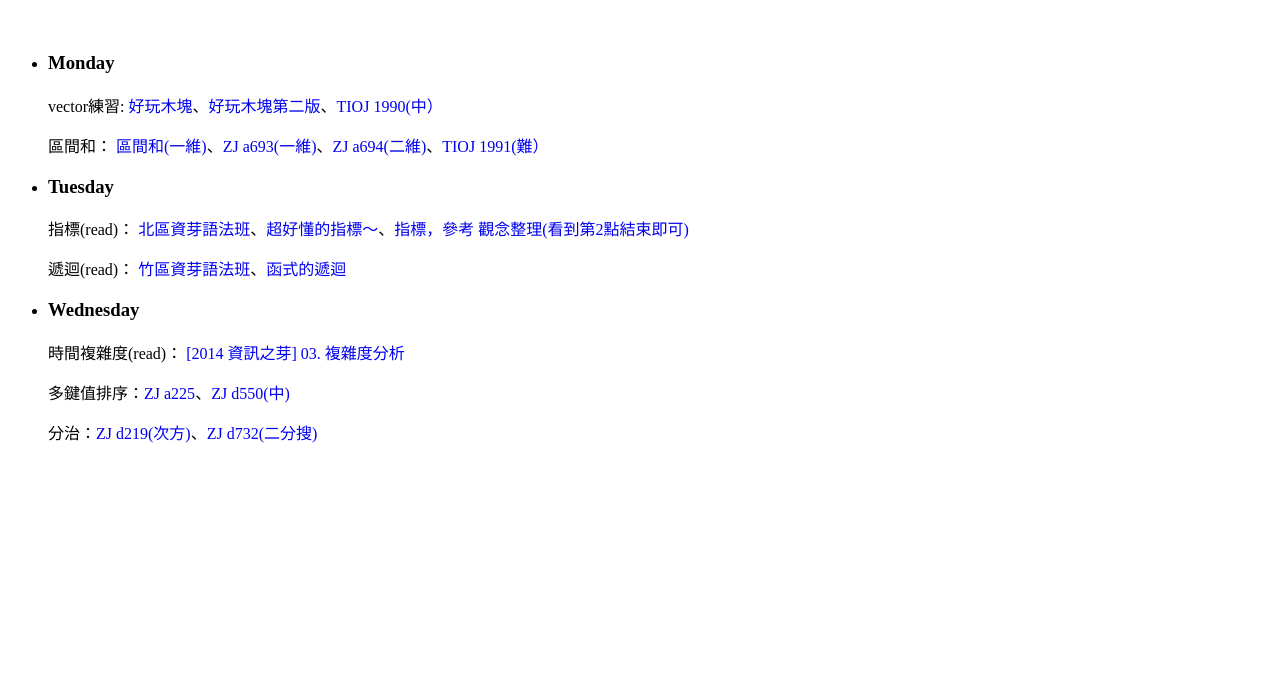
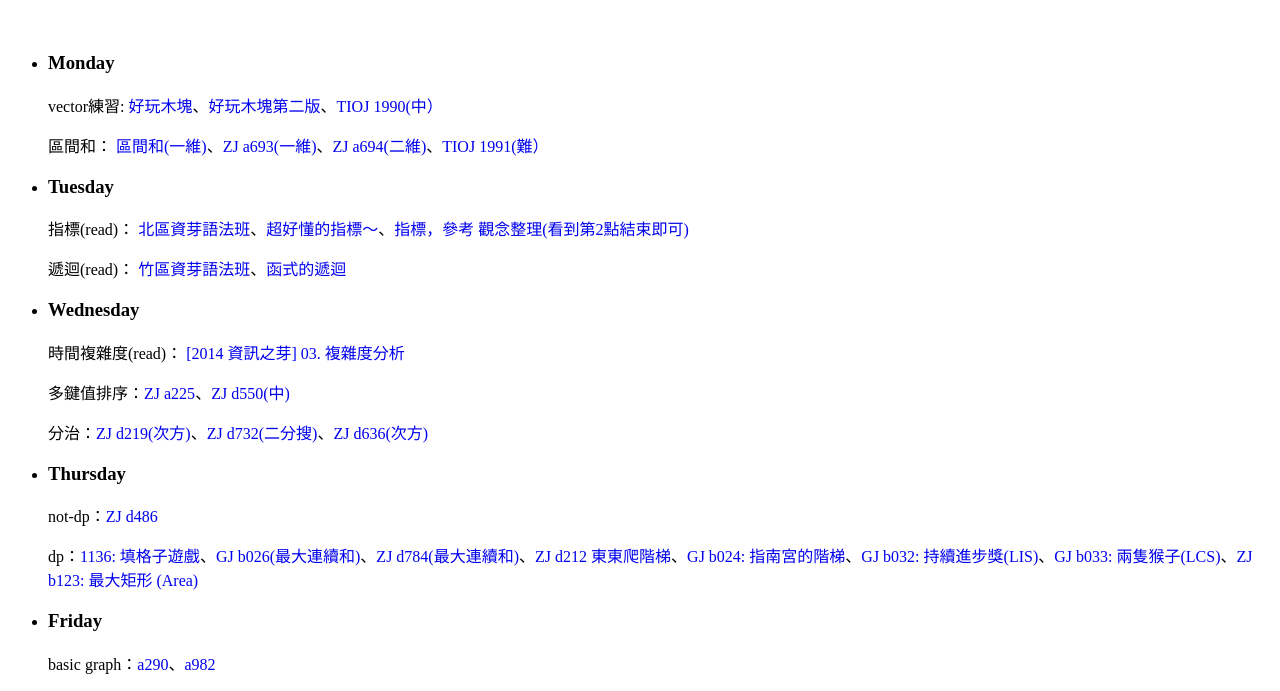
Before and after one commit to Royyaha/royyaha.github.io, a plain HTML site: page info.html in a window 1280 px wide. Shown: the part 119-810 px from the top of the page. Drawn offline with Linux system fonts and the light colour scheme.

Commit message:
Update info.html

```diff
--- a/info.html
+++ b/info.html
@@ -35,7 +35,18 @@
         <h3>Wednesday</h3>
         <p>時間複雜度(read)： <a href="https://www.youtube.com/watch?v=_r7cfVrn28c">[2014 資訊之芽] 03. 複雜度分析</a></p>
         <p>多鍵值排序：<a href="https://zerojudge.tw/ShowProblem?problemid=a225">ZJ a225</a>、<a href="https://zerojudge.tw/ShowProblem?problemid=d550">ZJ d550(中)</a></p>
-        <p>分治：<a href="https://zerojudge.tw/ShowProblem?problemid=d219">ZJ d219(次方)</a>、<a href="https://zerojudge.tw/ShowProblem?problemid=d732">ZJ d732(二分搜)</a></p>
+        <p>分治：<a href="https://zerojudge.tw/ShowProblem?problemid=d219">ZJ d219(次方)</a>、<a href="https://zerojudge.tw/ShowProblem?problemid=d732">ZJ d732(二分搜)</a>、<a href="https://zerojudge.tw/ShowProblem?problemid=d636">ZJ d636(次方)</a></p>
+    </li>
+
+    <li>
+        <h3>Thursday</h3>
+        <p>not-dp：<a href="https://zerojudge.tw/ShowProblem?problemid=d486">ZJ d486</a></p>
+        <p>dp：<a href="http://163.23.148.33/JudgeOnline/problem.php?id=1136">1136: 填格子遊戲</a>、<a href="http://www.tcgs.tc.edu.tw:1218/ShowProblem?problemid=b026">GJ b026(最大連續和)</a>、<a href="https://zerojudge.tw/ShowProblem?problemid=d784">ZJ d784(最大連續和)</a>、<a href="https://zerojudge.tw/ShowProblem?problemid=d212">ZJ d212 東東爬階梯</a>、<a href="http://www.tcgs.tc.edu.tw:1218/ShowProblem?problemid=b024">GJ b024: 指南宮的階梯</a>、<a href="http://www.tcgs.tc.edu.tw:1218/ShowProblem?problemid=b032">GJ b032: 持續進步獎(LIS)</a>、<a href="http://www.tcgs.tc.edu.tw:1218/ShowProblem?problemid=b033">GJ b033: 兩隻猴子(LCS)</a>、<a href="https://zerojudge.tw/ShowProblem?problemid=b123">ZJ b123: 最大矩形 (Area)</a></p>
+    </li>
+
+    <li>
+        <h3>Friday</h3>
+        <p>basic graph：<a href="https://zerojudge.tw/ShowProblem?problemid=a290">a290</a>、<a href="https://zerojudge.tw/ShowProblem?problemid=a982">a982</a></p>
     </li>
 
 </ul>
```
